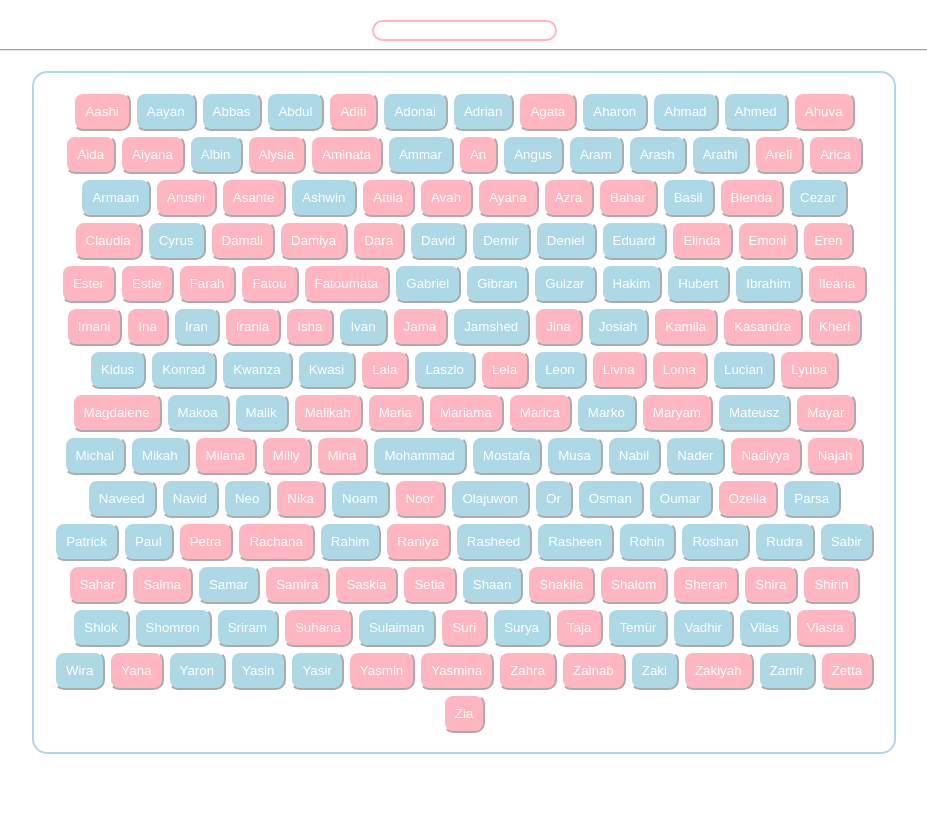
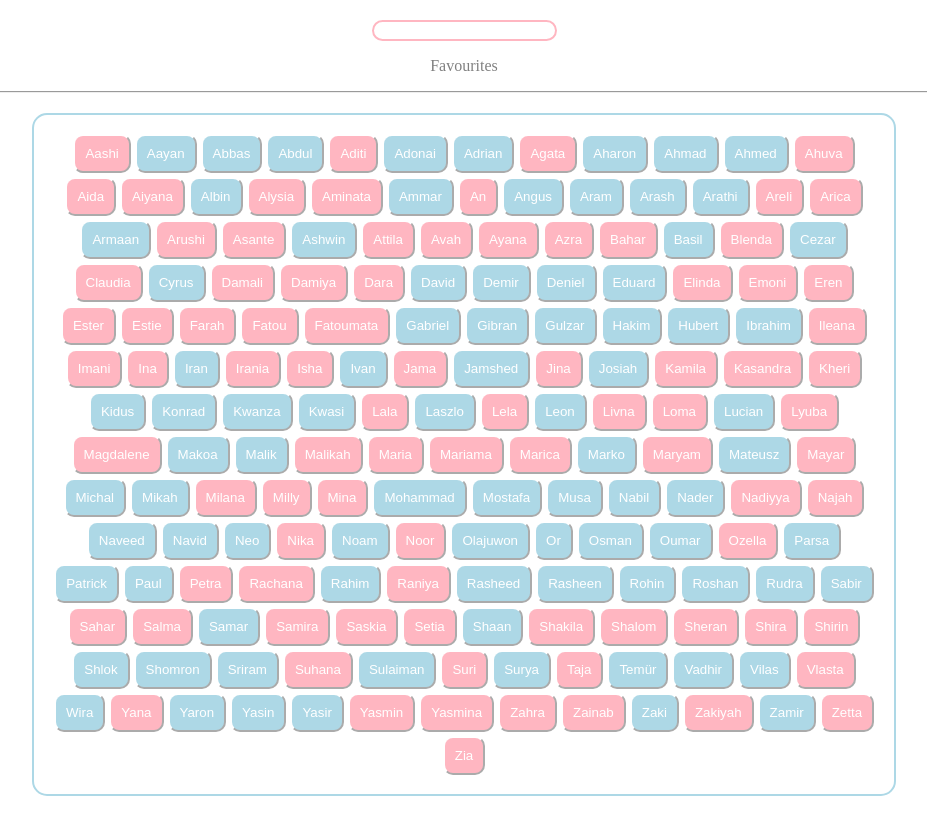
Before and after one commit to DidierOsindero/baby-names-app, a React (Create React App) app: page / in a window 1280 px wide. Shown: the whole page, without its empty margins (176-1103 px from the left). Built offline with nearby package versions, Linux system fonts and the light colour scheme; the HTML template or start-up script is replaced by a standard one.

Commit message:
Applied more CSS

```diff
--- a/src/App.css
+++ b/src/App.css
@@ -22,9 +22,12 @@ MainContent
 }
 
 .favouritesListWrapper > li {
+  display: inline-block;
+}
 
-    display: inline-block;
-
+.favouritesTextWrapper {
+  color: gray;
+  text-align: center;
 }
 
 /*
--- a/src/components/BabyName.tsx
+++ b/src/components/BabyName.tsx
@@ -5,19 +5,32 @@ export interface BabyNameProps {
   name: string;
   sex: string;
   favouritesList: NameData[];
-  setFavouritesList: (updatedArray:NameData[]|[]) => void;
+  setFavouritesList: (updatedArray: NameData[] | []) => void;
 }
 
-
-export const BabyName = ({ id, name, sex, favouritesList, setFavouritesList }: BabyNameProps): JSX.Element => {
+export const BabyName = ({
+  id,
+  name,
+  sex,
+  favouritesList,
+  setFavouritesList,
+}: BabyNameProps): JSX.Element => {
   const handleNameButtonClick = () => {
-    setFavouritesList([...favouritesList,{id:id, name:name, sex:sex}]) //add name that was clicked from babynames data
-    }
+    setFavouritesList([...favouritesList, { id: id, name: name, sex: sex }]); //add name that was clicked from babynames data
+  };
 
   return (
     <div className="BabyName">
-      {sex === "m" && <button className="boyNameButton" onClick={handleNameButtonClick}>{name}</button>}
-      {sex === "f" && <button className="girlNameButton" onClick={handleNameButtonClick}>{name}</button>}
+      {sex === "m" && (
+        <button className="boyNameButton" onClick={handleNameButtonClick}>
+          {name}
+        </button>
+      )}
+      {sex === "f" && (
+        <button className="girlNameButton" onClick={handleNameButtonClick}>
+          {name}
+        </button>
+      )}
     </div>
   );
 };
--- a/src/components/BabyNames.tsx
+++ b/src/components/BabyNames.tsx
@@ -4,7 +4,7 @@ interface BabyNamesProps {
   babyNameArray: NameData[];
   currentSearchText: string;
   favouritesList: NameData[];
-  setFavouritesList: (updatedArray:NameData[]|[]) => void;
+  setFavouritesList: (updatedArray: NameData[] | []) => void;
 }
 
 export interface NameData {
@@ -17,10 +17,8 @@ export const BabyNames = ({
   babyNameArray,
   currentSearchText,
   favouritesList,
-  setFavouritesList
+  setFavouritesList,
 }: BabyNamesProps): JSX.Element => {
-
-
   return (
     <>
       <ul className="nameList">
--- a/src/components/MainContent.tsx
+++ b/src/components/MainContent.tsx
@@ -1,17 +1,16 @@
 import babyNamesData from "../babyNamesData.json";
-import { BabyNames } from "./BabyNames";
 import { useState } from "react";
 import { BabyName } from "./BabyName";
 import { NameData } from "./BabyNames";
+import { BabyNames } from "./BabyNames";
 
 
 
 export const MainContent = (): JSX.Element => {
+  const [searchText, setSearchText] = useState("");
+  const [favouritesList, setFavouritesList] = useState<NameData[]>([]);
 
-const [searchText, setSearchText] = useState("");
-const [favouritesList, setFavouritesList] = useState<NameData[]>([]);
-
-
+  //Sort baby names array into alphabetical order
   const babyNameArray = babyNamesData.sort((a, b) => {
     const name1 = a.name;
     const name2 = b.name;
@@ -35,11 +34,19 @@ const [favouritesList, setFavouritesList] = useState<NameData[]>([]);
         />
       </div>
       <div className="favouritesListWrapper">
+        <div className="favouritesTextWrapper">
+        <p>Favourites</p>
+        </div>
         {favouritesList.map((element) => {
           return (
             <li key={element.id}>
-              <BabyName id={element.id} name={element.name} sex={element.sex} favouritesList={favouritesList}
-  setFavouritesList={setFavouritesList} />
+              <BabyName
+                id={element.id}
+                name={element.name}
+                sex={element.sex}
+                favouritesList={favouritesList}
+                setFavouritesList={setFavouritesList}
+              />
             </li>
           );
         })}
@@ -50,7 +57,7 @@ const [favouritesList, setFavouritesList] = useState<NameData[]>([]);
           babyNameArray={babyNameArray}
           currentSearchText={searchText}
           favouritesList={favouritesList}
-  setFavouritesList={setFavouritesList}
+          setFavouritesList={setFavouritesList}
         />
       </div>
     </>
```
